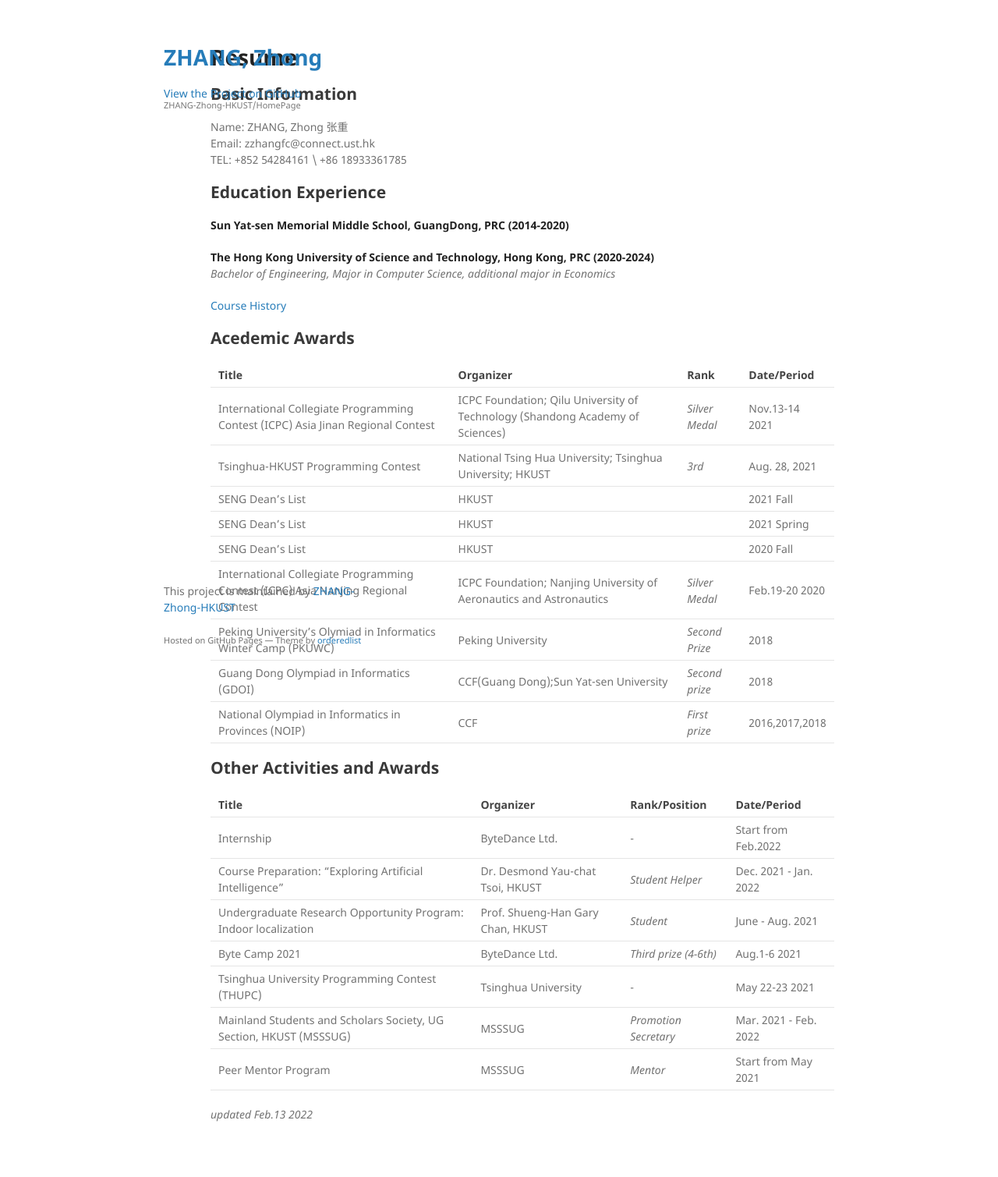
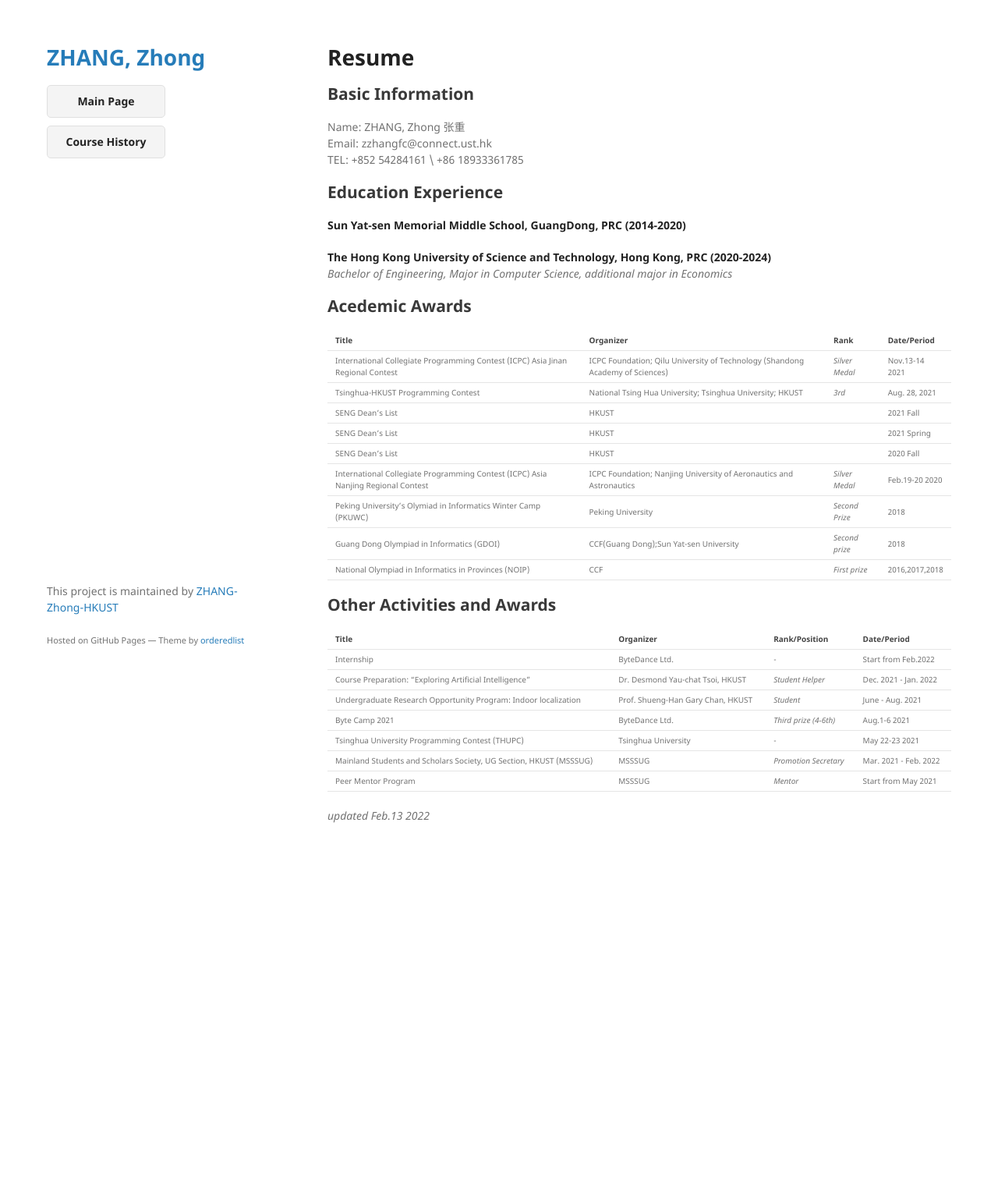
Before and after one commit to ZHANG-Zhong-HKUST/HomePage, a Jekyll site: the page built from index.md, in a window 1280 px wide. Shown: the whole page at 78% size. Built offline with Jekyll 4.4.1, drawn with Linux system fonts in a browser that asks for light colours; our own code applies the rules of GitHub Pages for plain Markdown files; the repository's description, which GitHub fills in, is left out; after the commit the page ends 1126 px from its top, so only the background shows below that.

Commit message:
updated 2/7/2022

```diff
--- a/_layouts/default.html
+++ b/_layouts/default.html
@@ -23,22 +23,20 @@
 
         <p>{{ site.description | default: site.github.project_tagline }}</p>
 
-        {% if site.github.is_project_page %}
+<!--         {% if site.github.is_project_page %}
         <p class="view"><a href="{{ site.github.repository_url }}">View the Project on GitHub <small>{{ site.github.repository_nwo }}</small></a></p>
-        {% endif %}
+        {% endif %} -->
 
-        {% if site.github.is_user_page %}
+<!--         {% if site.github.is_user_page %}
         <p class="view"><a href="{{ site.github.owner_url }}">View My GitHub Profile</a></p>
-        {% endif %}
+        {% endif %} -->
 
-        {% if site.show_downloads %}
-        <ul class="downloads">
-          <li><a href="{{ site.github.zip_url }}">Download <strong>ZIP File</strong></a></li>
-          <li><a href="{{ site.github.tar_url }}">Download <strong>TAR Ball</strong></a></li>
-          <li><a href="{{ site.github.repository_url }}">View On <strong>GitHub</strong></a></li>
+        <ul class="links">
+          <li><a href="index.html"><strong>Main Page</strong></a></li>
+          <li><a href="CourseHistory.html"><strong>Course History</strong></a></li>
         </ul>
-        {% endif %}
       </header>
+
       <section>
 
       {{ content }}
--- a/_sass/jekyll-theme-minimal.scss
+++ b/_sass/jekyll-theme-minimal.scss
@@ -56,7 +56,7 @@ a:hover small {
 }
 
 .wrapper {
-  width:860px;
+  width:1160px;
   margin:0 auto;
 }
 
@@ -185,10 +185,47 @@ strong {
   color:#222;
 }
 
+ul.links {
+  list-style:none;
+  padding:0;
+}
+
+.links li {
+  margin-bottom:10px;
+  height:40px;
+  background: #f4f4f4;
+  border-radius:5px;
+  border:1px solid #e0e0e0;
+  width:150px;
+}
+
+.links a {
+  line-height:40px;
+  font-size:14px;
+  color:#676767;
+  display:block;
+  vertical-align:middle;
+  text-align:center;
+  height:40px;
+}
+
+.links a:hover, .links a:focus {
+  color:#675C5C;
+  font-weight:bold;
+}
+
+.links ul a:active {
+  background-color:#f0f0f0;
+}
+
 section {
   width:800px;
   float:right;
   padding-bottom:50px;
+}
+
+table {
+  font-size:10px;
 }
 
 small {
@@ -210,6 +247,7 @@ footer {
   -webkit-font-smoothing:subpixel-antialiased;
 }
 
+
 @media print, screen and (max-width: 960px) {
 
   div.wrapper {
@@ -217,7 +255,7 @@ footer {
     margin:0;
   }
 
-  header, section, footer {
+  header, section, footer, links {
     float:none;
     position:static;
     width:auto;
```
Also changed, not shown: CourseHistory.md (+1 -1 lines), another-page.md (deleted, +0 -9 lines), index.md (+1 -1 lines), .github/workflows/ci.yaml (deleted).
